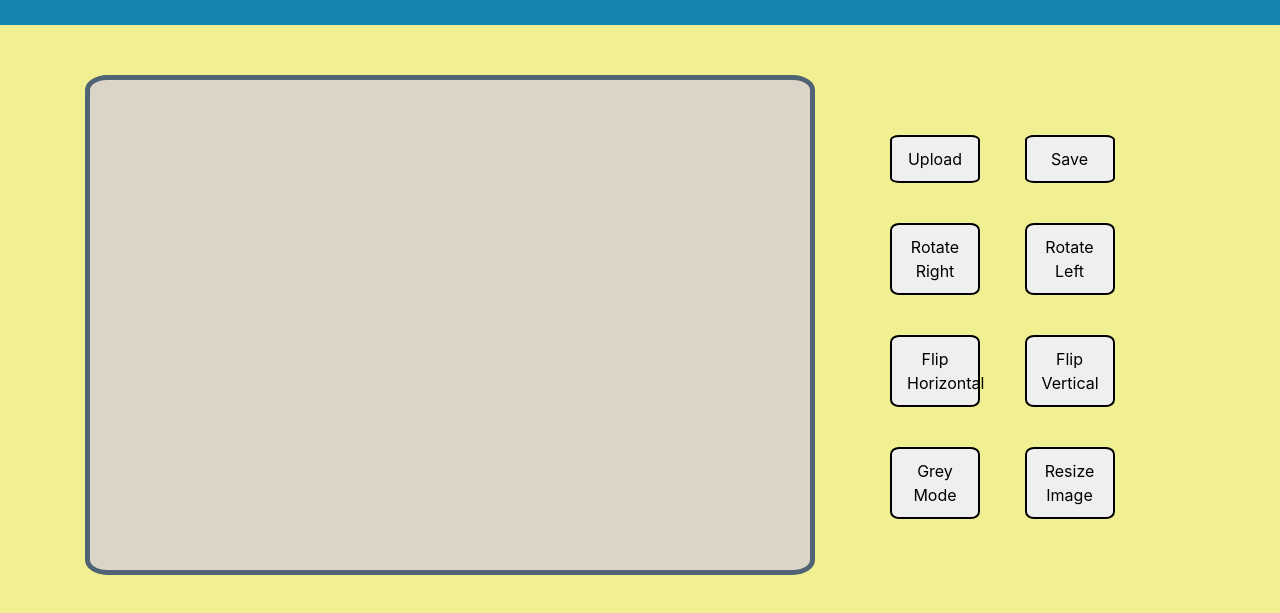
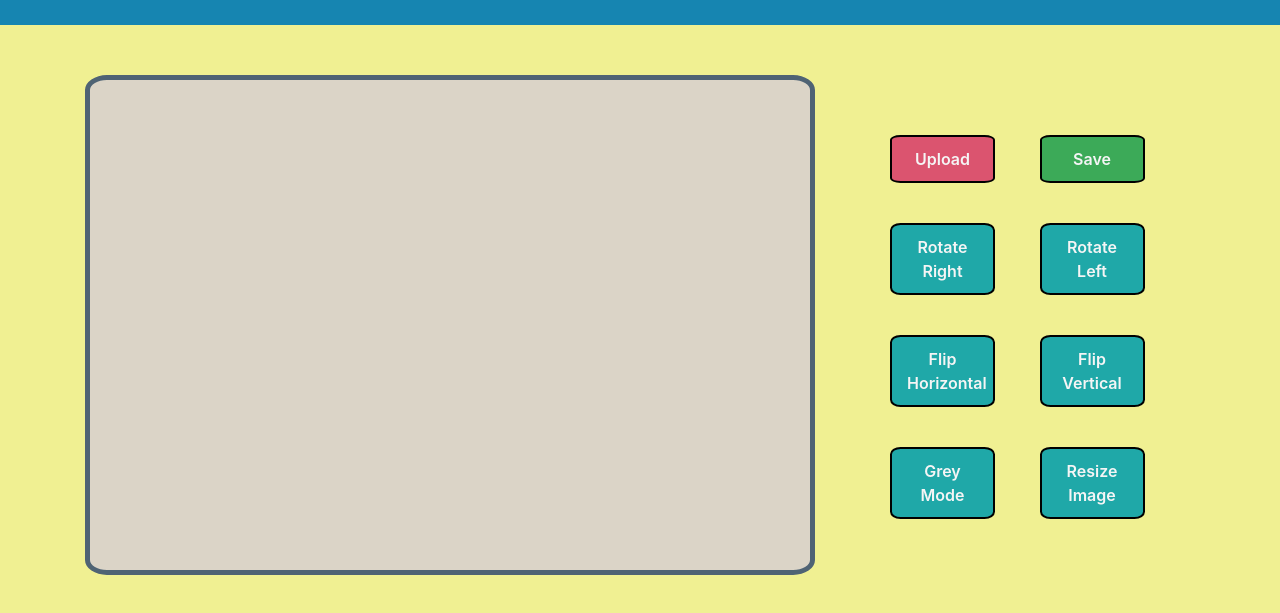
Before and after one commit to AditiKandhway/Photo-Editor, a plain HTML site: page index.html in a window 1280 px wide. Shown: the part 61-674 px from the top of the page. Drawn offline with nearby package versions, Linux system fonts and the light colour scheme.

Commit message:
Added Styling to buttons

```diff
--- a/index.html
+++ b/index.html
@@ -27,10 +27,10 @@
                 </canvas>
             </div>
             <div class="col-md-4 aside">
-              <button class="buttons">
+              <button class="buttons" style="background-color: rgb(219, 84, 111);">
                   Upload
               </button>
-              <button class="buttons">
+              <button class="buttons" style="background-color: rgb(60, 170, 88);">
                   Save
               </button>
               <button class="buttons">
--- a/style.css
+++ b/style.css
@@ -38,6 +38,10 @@ button{
 .buttons{
    padding:10px 15px 10px 15px;
    border:2px solid black;
-   width:30%;
+   width:35%;
    border-radius:10%;
+   text-align: center;
+   background-color: rgb(31, 168, 168);
+   font-weight: 600;
+   color:whitesmoke;
 }
```
